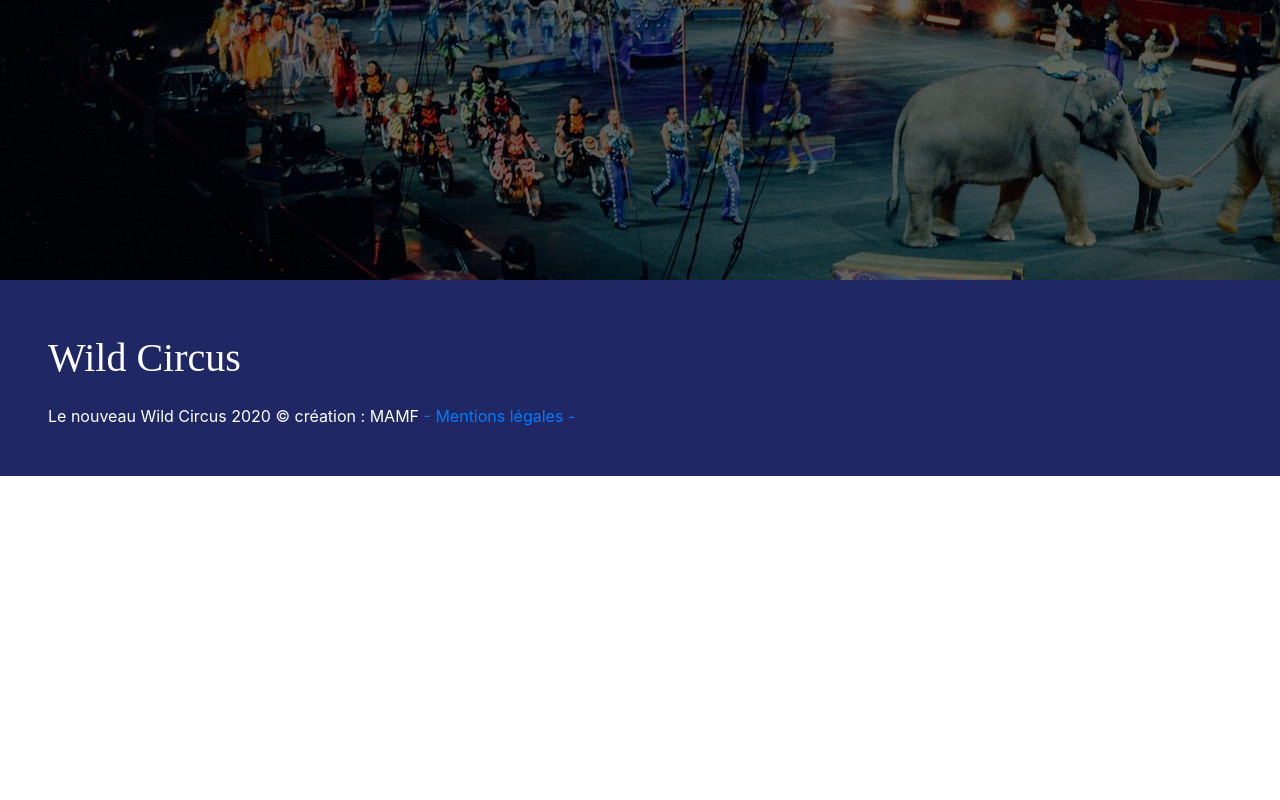
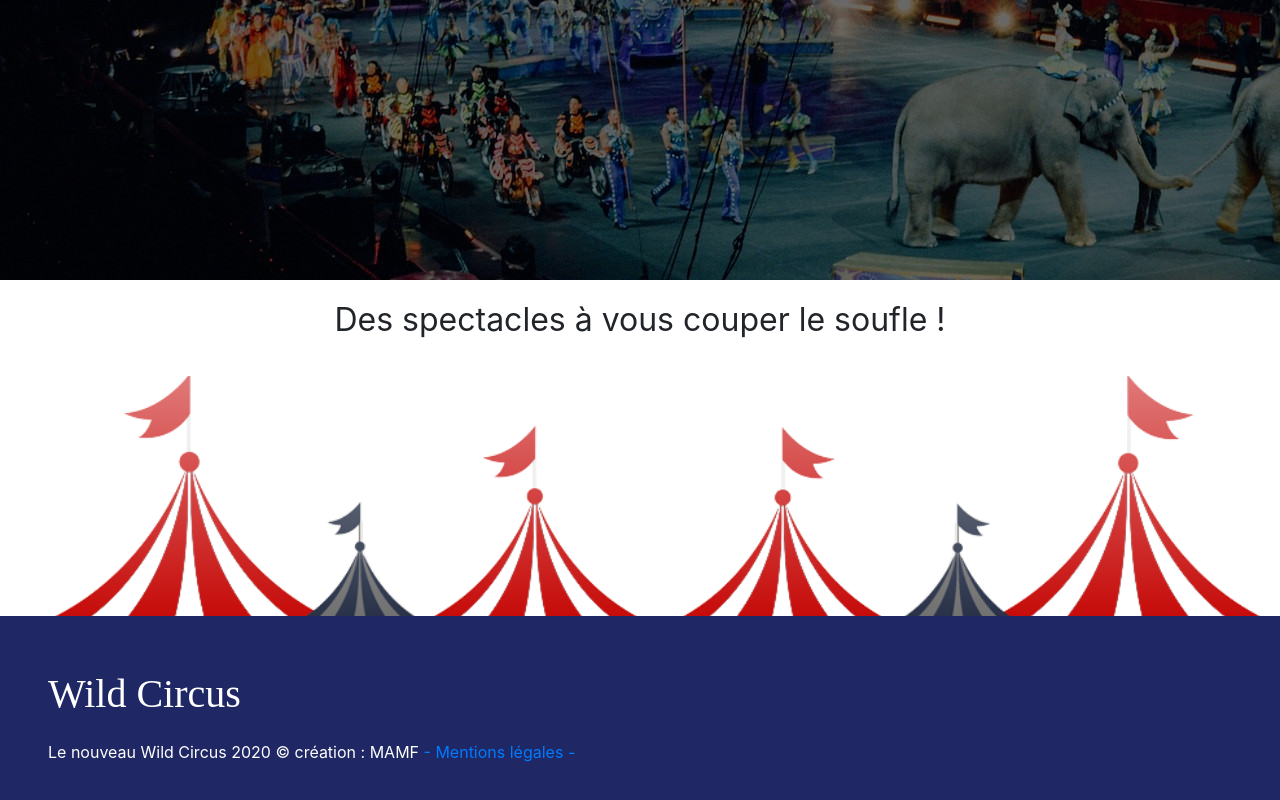
Before and after one commit to alex08011980/Wild-Circus, a React (Create React App) app in the folder front/: page / in a window 1280 px wide. Shown: the part 933-1733 px from the top of the page. Before the commit the page ends 1409 px from the top, so only its background shows below. Built offline with nearby package versions, Linux system fonts and the light colour scheme; a web font is replaced by a local one.

Commit message:
section chapiteau ok

```diff
--- /dev/null
+++ b/front/src/components/Accueil/SectionChapiteau.css
@@ -0,0 +1,23 @@
+.text-chapiteau{
+    font-size: 2rem;
+}
+
+
+/* .div-img-chapiteau{
+    margin:auto;
+} */
+
+.div-img-chapiteau {
+    position: relative;
+    display: flex;
+    margin: 0;
+    padding: 0;
+    background-image: linear-gradient( rgba(255, 255, 255, 0.45), rgba(255, 255, 255, 0)), url("/chap.png");
+    background-repeat: no-repeat;
+    background-size: cover;
+    background-position: center;
+    width: 100%;
+    height: 30vh;
+    justify-content: center;
+    align-items: center;
+}
--- /dev/null
+++ b/front/src/components/Accueil/SectionChapiteau.jsx
@@ -0,0 +1,16 @@
+import React, { Component } from 'react';
+import './SectionChapiteau.css';
+
+class SectionChapiteau extends Component{
+    render(){
+        return(
+            <div className="d-flex flex-column div-chapiteau">
+                <p className="text-chapiteau text-center p-3">Des spectacles à vous couper le soufle !</p>
+                <div className="div-img-chapiteau">
+                </div>
+            </div>
+        )
+    }
+}
+
+export default SectionChapiteau;
--- a/front/src/components/Accueil/accueil.jsx
+++ b/front/src/components/Accueil/accueil.jsx
@@ -2,6 +2,7 @@ import React, { Component } from "react";
 import Navbar from "../Navbar/navbar";
 import Pageaccueil from "./pageaccueil";
 import Footer from "../Footer/footer";
+import SectionChapiteau from './SectionChapiteau';
 
 /* import contact from "./components/contact/Contact";
 import Footer from "./components/footer/Footer";
@@ -33,6 +34,7 @@ class Accueil extends Component {
       <div>
         <Navbar />
         <Pageaccueil />
+        <SectionChapiteau />
         <Footer />
       </div>
     );
--- a/front/src/components/Accueil/pageaccueil.css
+++ b/front/src/components/Accueil/pageaccueil.css
@@ -1,4 +1,5 @@
 .container_accueil {
+
   background-image: url("/images/bckg_image/circus-828680_1920.jpg");
   height: 1000px;
 }
```
Also changed, not shown: front/public/chap.png (added).
